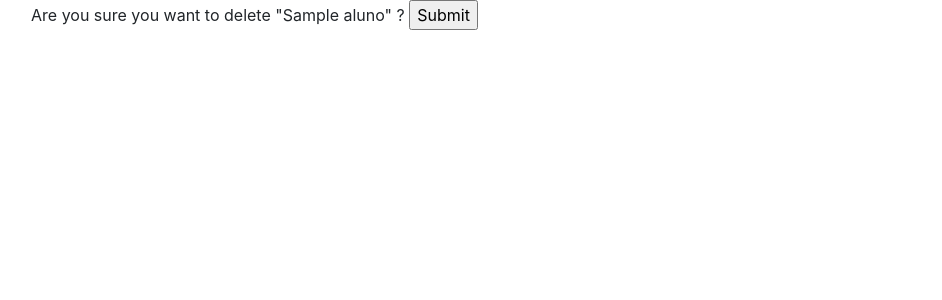
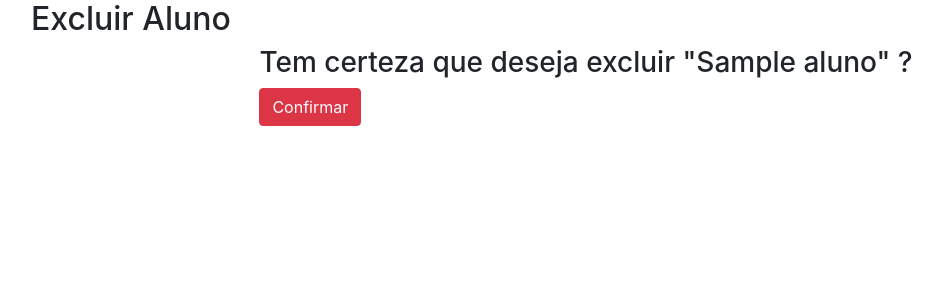
Before and after one commit to FlechaAlisson/es2, a Django app: page /vaspapp/aluno/1/delete in a window 1280 px wide. Shown: the part 56-356 px from the top of the page, without its empty margins (54-996 px from the left). Run offline with Django 3.2, Linux system fonts and the light colour scheme; tables that the repository leaves empty hold one stand-in row (values such as "Sample post"); some libraries are stand-ins or nearby versions.

Commit message:
👨🏼‍🎓 Mudança das telas de excluir

```diff
--- a/vaspapp/templates/aluno/aluno_confirm_delete.html
+++ b/vaspapp/templates/aluno/aluno_confirm_delete.html
@@ -1,10 +1,15 @@
 {% extends "base.html" %}
 
 {% block content %}
+<h2>Excluir Aluno</h2>
+<div class="container">
+<div class="row justify-content-md-center align-items-center">
+    <form method="post">{% csrf_token %}
+        <h3>Tem certeza que deseja excluir "{{ aluno.nome }}" ?</h3>
+        <input type="submit" class="btn btn-danger" value="Confirmar" />
+    </form>
+</div>
+</div>
 
-<form method="post">{% csrf_token %}
-    Are you sure you want to delete "{{ aluno.nome }}" ?
-    <input type="submit" value="Submit" />
-</form>
 
 {% endblock %}
```
Also changed, not shown: vaspapp/templates/curso/curso_confirm_delete.html (+9 -4 lines), vaspapp/templates/disciplina/disciplina_confirm_delete.html (+9 -4 lines).
